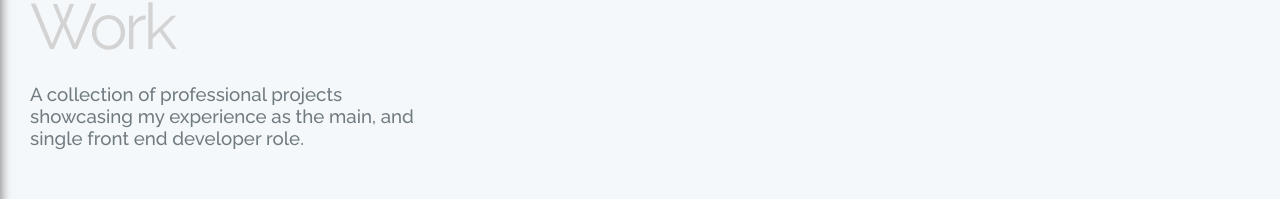
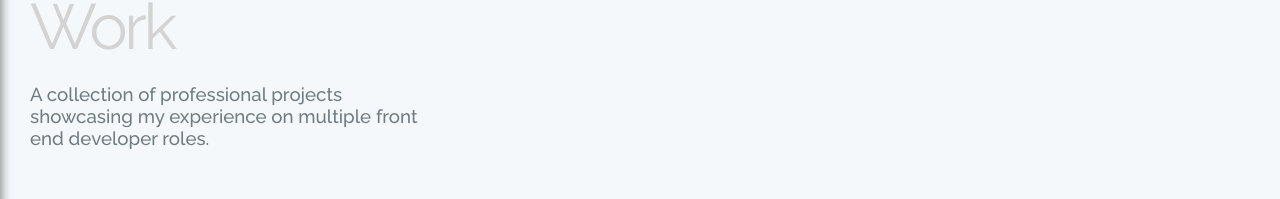
Before and after one commit to asabogal/alejandro-sabogalcom-nextjs-migration, a Next.js app: page /portfolio in a window 1280 px wide. Shown: the part 190-389 px from the top of the page. Built offline with nearby package versions, Linux system fonts and the light colour scheme.

Commit message:
update page titles

```diff
--- a/pages/portfolio/index.js
+++ b/pages/portfolio/index.js
@@ -22,19 +22,19 @@ const PortfolioPage = () => {
       <Container>
       <Title
         title="Freelance Work"
-        description="A collection of professional projects showcasing my experience as the main, and single front end developer role."
+        description="A collection of professional projects showcasing my experience on multiple front end developer roles."
         />
       <FreelanceHeaders/>
       <Title
         title="Personal Projects"
-        description="Deployed, production ready, front and back end architected applications"
+        description="Deployed, production ready, front and back end architected applications."
         />
       <PersonalProjectHeaders/>
     </Container>
     <Container>
       <Title
         title="Front End Exercises"
-        description="A collection of small web applications sharpening fundamental and advanced front-end development skills"
+        description="A collection of small web applications sharpening fundamental and advanced front-end development skills."
         />
       <Excercises/>
     </Container>
```
